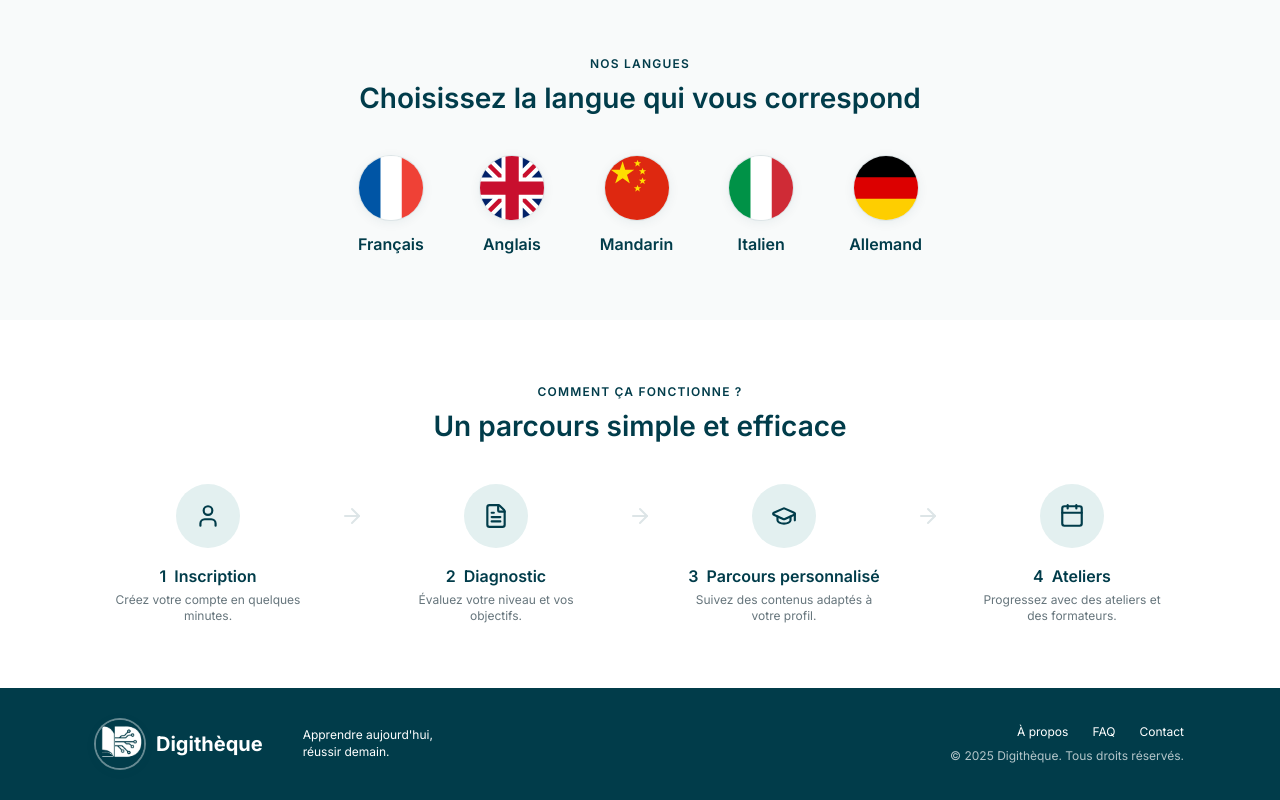
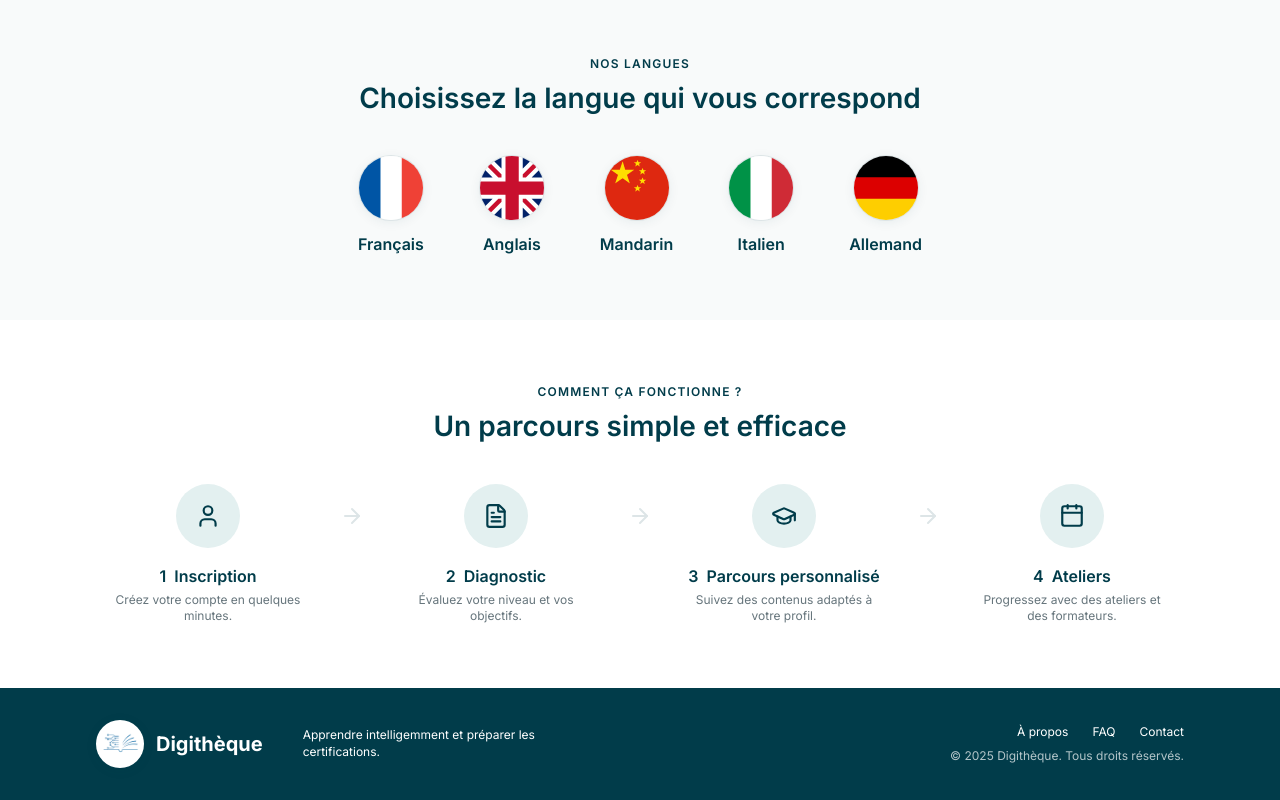
Before and after one commit to Fafa008/langue_IA, a Next.js app in the folder frontend/: page / in a window 1280 px wide. Shown: the part 1041-1841 px from the top of the page. Built offline with nearby package versions, Linux system fonts and the light colour scheme.

Commit message:
feat(marque): nouveau logo rond et citation « Apprendre intelligemment et préparer les certifications »

```diff
--- a/frontend/src/components/Footer.tsx
+++ b/frontend/src/components/Footer.tsx
@@ -1,5 +1,6 @@
 import Link from "next/link";
 import Logo from "@/components/ui/Logo";
+import { CITATION } from "@/lib/marque";
 
 export default function Footer() {
   return (
@@ -7,11 +8,7 @@ export default function Footer() {
       <div className="container-page flex flex-col gap-6 py-8 md:flex-row md:items-center md:justify-between">
         <div className="flex flex-col gap-4 md:flex-row md:items-center md:gap-10">
           <Logo light />
-          <p className="text-small leading-snug">
-            Apprendre aujourd&apos;hui,
-            <br />
-            réussir demain.
-          </p>
+          <p className="max-w-[16rem] text-small leading-snug">{CITATION}</p>
         </div>
 
         <div className="flex flex-col gap-2 md:items-end">
--- a/frontend/src/components/layout/AppSidebar.tsx
+++ b/frontend/src/components/layout/AppSidebar.tsx
@@ -1,8 +1,9 @@
 "use client";
-import Image from "next/image";
 import Link from "next/link";
 import { usePathname } from "next/navigation";
+import { ImageLogo } from "@/components/ui/Logo";
 import { useSession } from "@/hooks/useSession";
+import { CITATION } from "@/lib/marque";
 import { NAVIGATION } from "@/lib/navigation";
 
 /** Navigation de l'espace connecté, selon le rôle (écrans larges ; sur mobile, le menu du compte la remplace). */
@@ -42,8 +43,8 @@ export default function AppSidebar() {
       </nav>
 
       <div className="mt-auto rounded-card bg-primary/5 p-5 text-small text-content">
-        <Image src="/logo.jpg" alt="" width={40} height={40} className="mb-3 h-10 w-10 rounded-full object-cover shadow-card ring-2 ring-primary/15" />
-        Apprendre aujourd&apos;hui, réussir demain.
+        <ImageLogo className="h-10 w-10" />
+        <p className="mt-3 font-medium leading-snug">{CITATION}</p>
       </div>
     </aside>
   );
--- a/frontend/src/components/ui/Logo.tsx
+++ b/frontend/src/components/ui/Logo.tsx
@@ -1,23 +1,32 @@
 import Image from "next/image";
 import Link from "next/link";
+import { LOGO, NOM_PLATEFORME } from "@/lib/marque";
 import { ROUTES } from "@/lib/routes";
+
+/**
+ * Logo rond : l'image (horizontale) est affichée entière, centrée dans un cercle blanc,
+ * lisible sur fond clair comme sur fond foncé. La taille du cercle se règle avec `className`.
+ */
+export function ImageLogo({ className = "h-10 w-10 md:h-12 md:w-12", priority = false }: { className?: string; priority?: boolean }) {
+  return (
+    <span className={`inline-flex shrink-0 items-center justify-center rounded-full bg-white p-1 shadow-card ring-2 ring-primary/15 ${className}`}>
+      <Image
+        src={LOGO.src}
+        alt="" // le nom est déjà écrit à côté
+        width={LOGO.largeur}
+        height={LOGO.hauteur}
+        priority={priority}
+        className="h-auto w-full object-contain"
+      />
+    </span>
+  );
+}
 
 export default function Logo({ light = false }: { light?: boolean }) {
   return (
     <Link href={ROUTES.home} className="flex items-center gap-3">
-      <Image
-        src="/logo.jpg"
-        alt="" // le nom est déjà écrit à côté
-        width={48}
-        height={48}
-        priority
-        className={`h-10 w-10 rounded-full object-cover shadow-card ring-2 md:h-12 md:w-12 ${
-          light ? "ring-white/40" : "ring-primary/15"
-        }`}
-      />
-      <span className={`text-xl font-bold ${light ? "text-white" : "text-primary"}`}>
-        Digithèque
-      </span>
+      <ImageLogo priority />
+      <span className={`text-xl font-bold ${light ? "text-white" : "text-primary"}`}>{NOM_PLATEFORME}</span>
     </Link>
   );
 }
--- /dev/null
+++ b/frontend/src/lib/marque.ts
@@ -0,0 +1,9 @@
+/* Identité de la plateforme, en un seul endroit (en-tête, menu latéral, pied de page). */
+
+export const NOM_PLATEFORME = "Digithèque";
+
+/** Citation affichée sous le logo. */
+export const CITATION = "Apprendre intelligemment et préparer les certifications.";
+
+/** Logo (public/logo.png), image horizontale affichée entière dans un cercle (voir ImageLogo). */
+export const LOGO = { src: "/logo.png", largeur: 1573, hauteur: 896 } as const;
```
Also changed, not shown: frontend/public/logo.jpg (deleted), frontend/public/logo.png (added).
